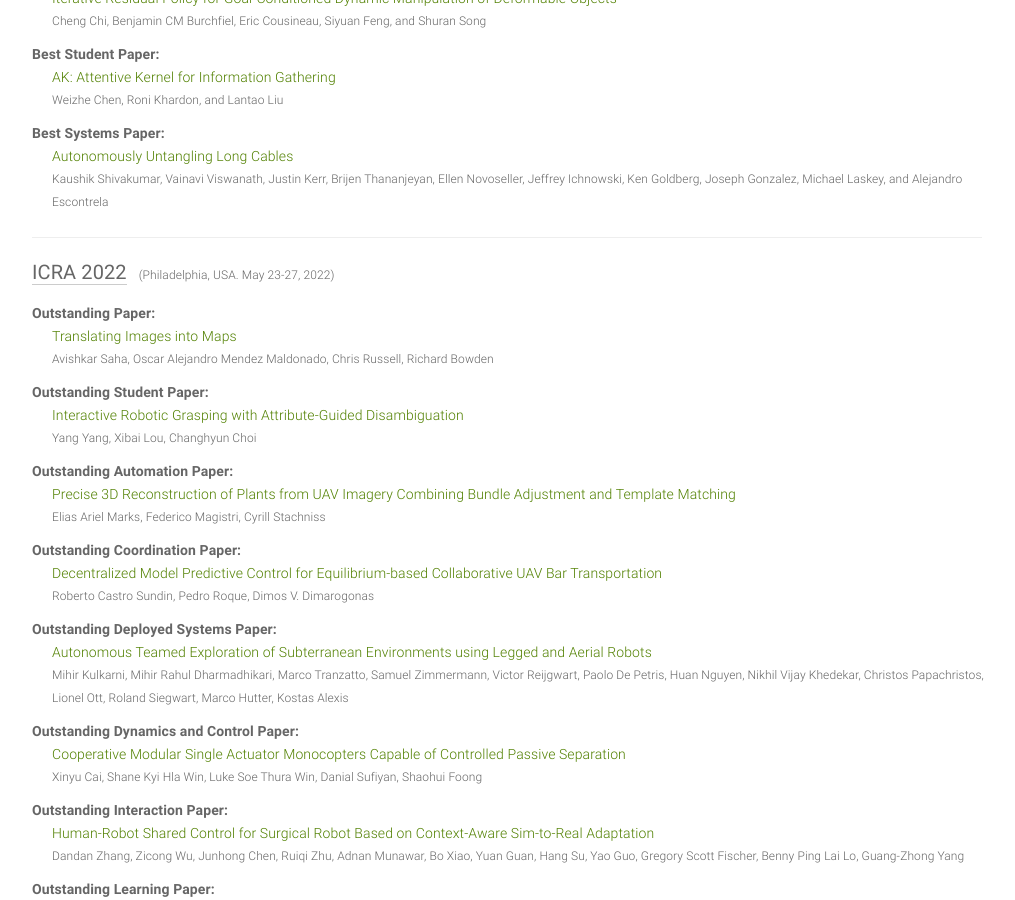
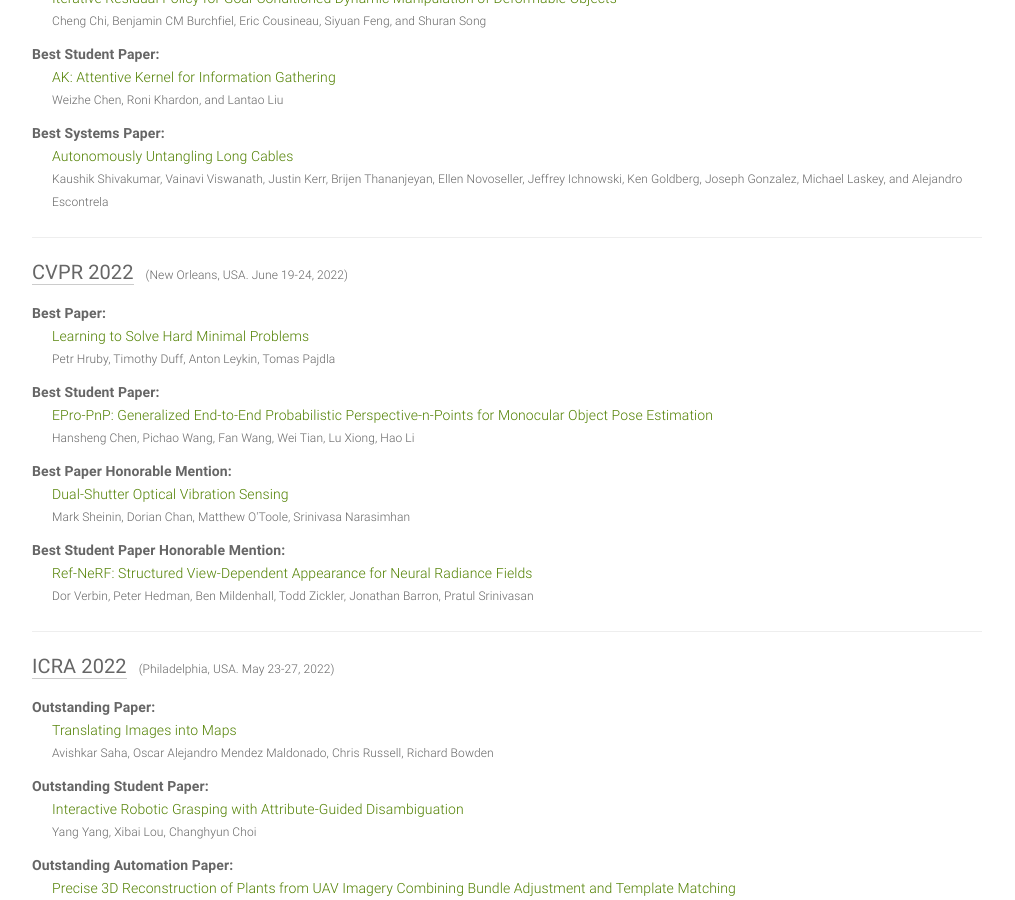
Before and after one commit to clemense/ai-bestpapers, a Jekyll site: the page built from index.html, in a window 1280 px wide and 900 px high, scrolled down 1033 px. Shown: the whole window, without its empty margins (133-1148 px from the left). Built offline with Jekyll 4.4.1, drawn with Linux system fonts in a browser that asks for light colours.

Commit message:
Add CVPR 2022

```diff
--- a/_data/papers.yml
+++ b/_data/papers.yml
@@ -88,6 +88,35 @@
   place: New York, USA
   date: June 27 - July 1, 2022
   sub: RO
+
+- venue: CVPR
+  year: 2022
+  awards:
+  - award: Best Paper
+    title: Learning to Solve Hard Minimal Problems
+    author: Petr Hruby, Timothy Duff, Anton Leykin, Tomas Pajdla
+    link: https://openaccess.thecvf.com/content/CVPR2022/papers/Hruby_Learning_To_Solve_Hard_Minimal_Problems_CVPR_2022_paper.pdf
+    source: https://cvpr2022.thecvf.com/cvpr-2022-paper-awards
+  - award: Best Student Paper
+    title: 'EPro-PnP: Generalized End-to-End Probabilistic Perspective-n-Points for
+      Monocular Object Pose Estimation'
+    author: Hansheng Chen, Pichao Wang, Fan Wang, Wei Tian, Lu Xiong, Hao Li
+    link: https://openaccess.thecvf.com/content/CVPR2022/papers/Chen_EPro-PnP_Generalized_End-to-End_Probabilistic_Perspective-N-Points_for_Monocular_Object_Pose_Estimation_CVPR_2022_paper.pdf
+    source: https://cvpr2022.thecvf.com/cvpr-2022-paper-awards
+  - award: Best Paper Honorable Mention
+    title: Dual-Shutter Optical Vibration Sensing
+    author: Mark Sheinin, Dorian Chan, Matthew O'Toole, Srinivasa Narasimhan
+    link: https://openaccess.thecvf.com/content/CVPR2022/papers/Sheinin_Dual-Shutter_Optical_Vibration_Sensing_CVPR_2022_paper.pdf
+    source: https://cvpr2022.thecvf.com/cvpr-2022-paper-awards
+  - award: Best Student Paper Honorable Mention
+    title: 'Ref-NeRF: Structured View-Dependent Appearance for Neural Radiance Fields'
+    author: Dor Verbin, Peter Hedman, Ben Mildenhall, Todd Zickler, Jonathan Barron,
+      Pratul Srinivasan
+    link: https://openaccess.thecvf.com/content/CVPR2022/papers/Verbin_Ref-NeRF_Structured_View-Dependent_Appearance_for_Neural_Radiance_Fields_CVPR_2022_paper.pdf
+    source: https://cvpr2022.thecvf.com/cvpr-2022-paper-awards
+  place: New Orleans, USA
+  date: June 19-24, 2022
+  sub: CV
 
 - venue: ICRA
   year: 2022
```
